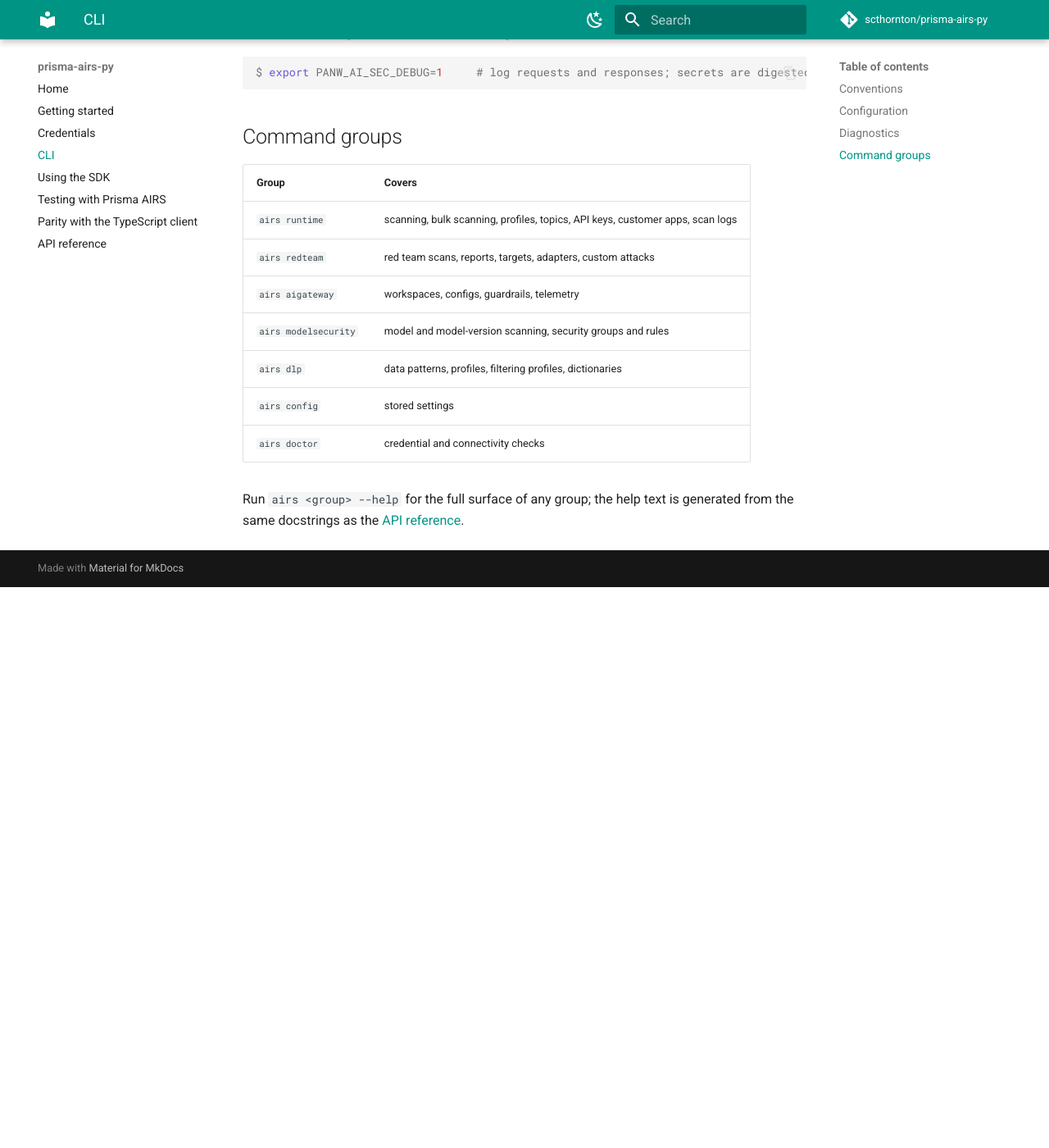
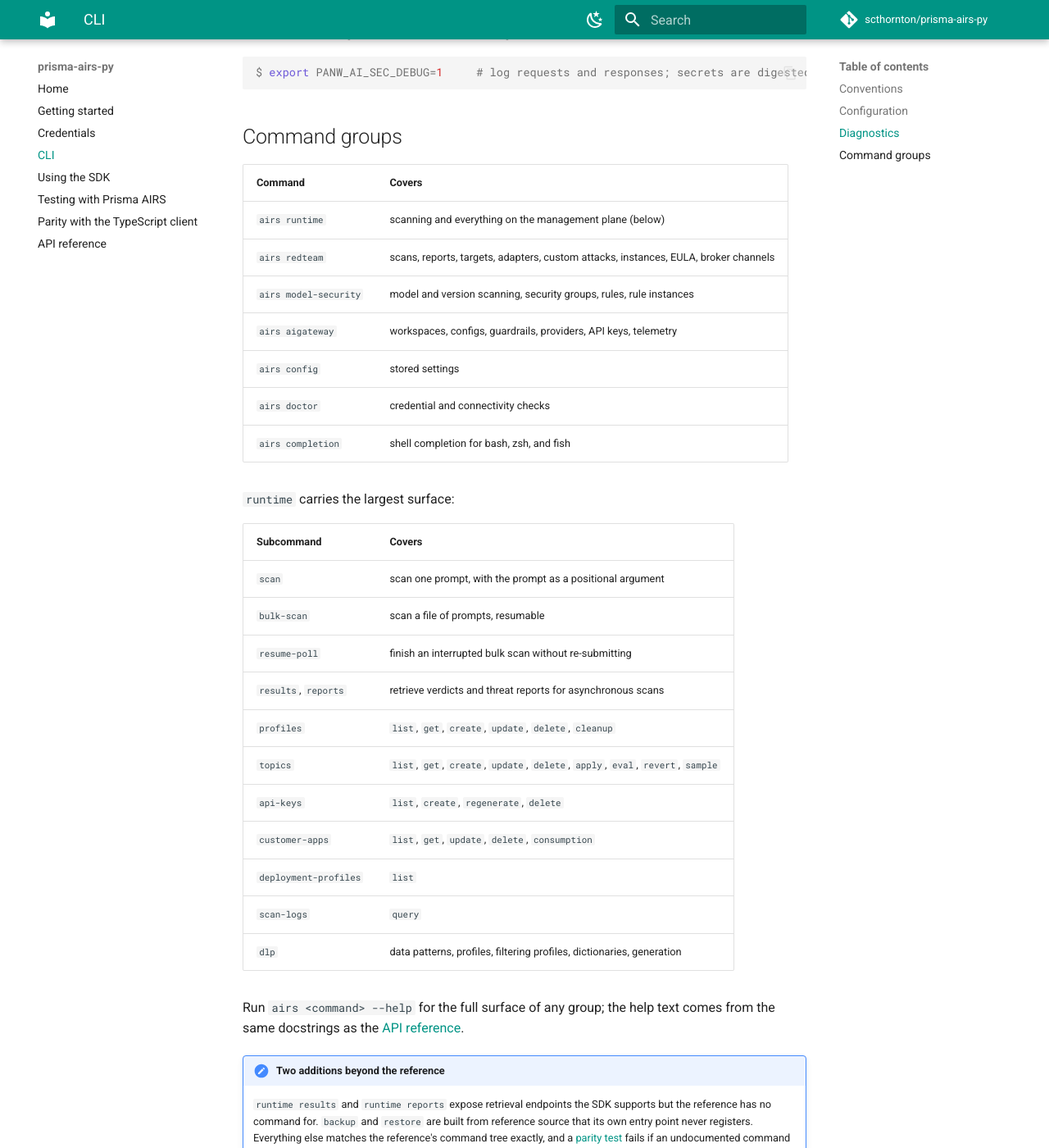
Before and after one commit to scthornton/prisma-airs-py, an MkDocs documentation site: the page built from docs/cli.md, in a window 1280 px wide and 1400 px high, scrolled down 1662 px. Shown: the whole window at 82% size. Built offline with MkDocs 1.6.1 and Material for MkDocs 9.7.7, drawn with Linux system fonts in a browser that asks for light colours; comment, search, counter and statistics services are not loaded; before the commit the page ends 2378 px from its top, so only the background shows below that.

Commit message:
docs: document the full command surface and the serialisation fix

```diff
--- a/docs/cli.md
+++ b/docs/cli.md
@@ -69,15 +69,38 @@
 
 ## Command groups
 
-| Group | Covers |
+| Command | Covers |
 | --- | --- |
-| `airs runtime` | scanning, bulk scanning, profiles, topics, API keys, customer apps, scan logs |
-| `airs redteam` | red team scans, reports, targets, adapters, custom attacks |
-| `airs aigateway` | workspaces, configs, guardrails, telemetry |
-| `airs modelsecurity` | model and model-version scanning, security groups and rules |
-| `airs dlp` | data patterns, profiles, filtering profiles, dictionaries |
+| `airs runtime` | scanning and everything on the management plane (below) |
+| `airs redteam` | scans, reports, targets, adapters, custom attacks, instances, EULA, broker channels |
+| `airs model-security` | model and version scanning, security groups, rules, rule instances |
+| `airs aigateway` | workspaces, configs, guardrails, providers, API keys, telemetry |
 | `airs config` | stored settings |
 | `airs doctor` | credential and connectivity checks |
+| `airs completion` | shell completion for bash, zsh, and fish |
 
-Run `airs <group> --help` for the full surface of any group; the help text is generated
-from the same docstrings as the [API reference](reference.md).
+`runtime` carries the largest surface:
+
+| Subcommand | Covers |
+| --- | --- |
+| `scan` | scan one prompt, with the prompt as a positional argument |
+| `bulk-scan` | scan a file of prompts, resumable |
+| `resume-poll` | finish an interrupted bulk scan without re-submitting |
+| `results`, `reports` | retrieve verdicts and threat reports for asynchronous scans |
+| `profiles` | `list`, `get`, `create`, `update`, `delete`, `cleanup` |
+| `topics` | `list`, `get`, `create`, `update`, `delete`, `apply`, `eval`, `revert`, `sample` |
+| `api-keys` | `list`, `create`, `regenerate`, `delete` |
+| `customer-apps` | `list`, `get`, `update`, `delete`, `consumption` |
+| `deployment-profiles` | `list` |
+| `scan-logs` | `query` |
+| `dlp` | data patterns, profiles, filtering profiles, dictionaries, generation |
+
+Run `airs <command> --help` for the full surface of any group; the help text comes from the
+same docstrings as the [API reference](reference.md).
+
+!!! note "Two additions beyond the reference"
+
+    `runtime results` and `runtime reports` expose retrieval endpoints the SDK supports but
+    the reference has no command for. `backup` and `restore` are built from reference source
+    that its own entry point never registers. Everything else matches the reference's command
+    tree exactly, and a [parity test](parity.md) fails if an undocumented command appears.
```
Also changed, not shown: CHANGELOG.md (+14 -0 lines).
